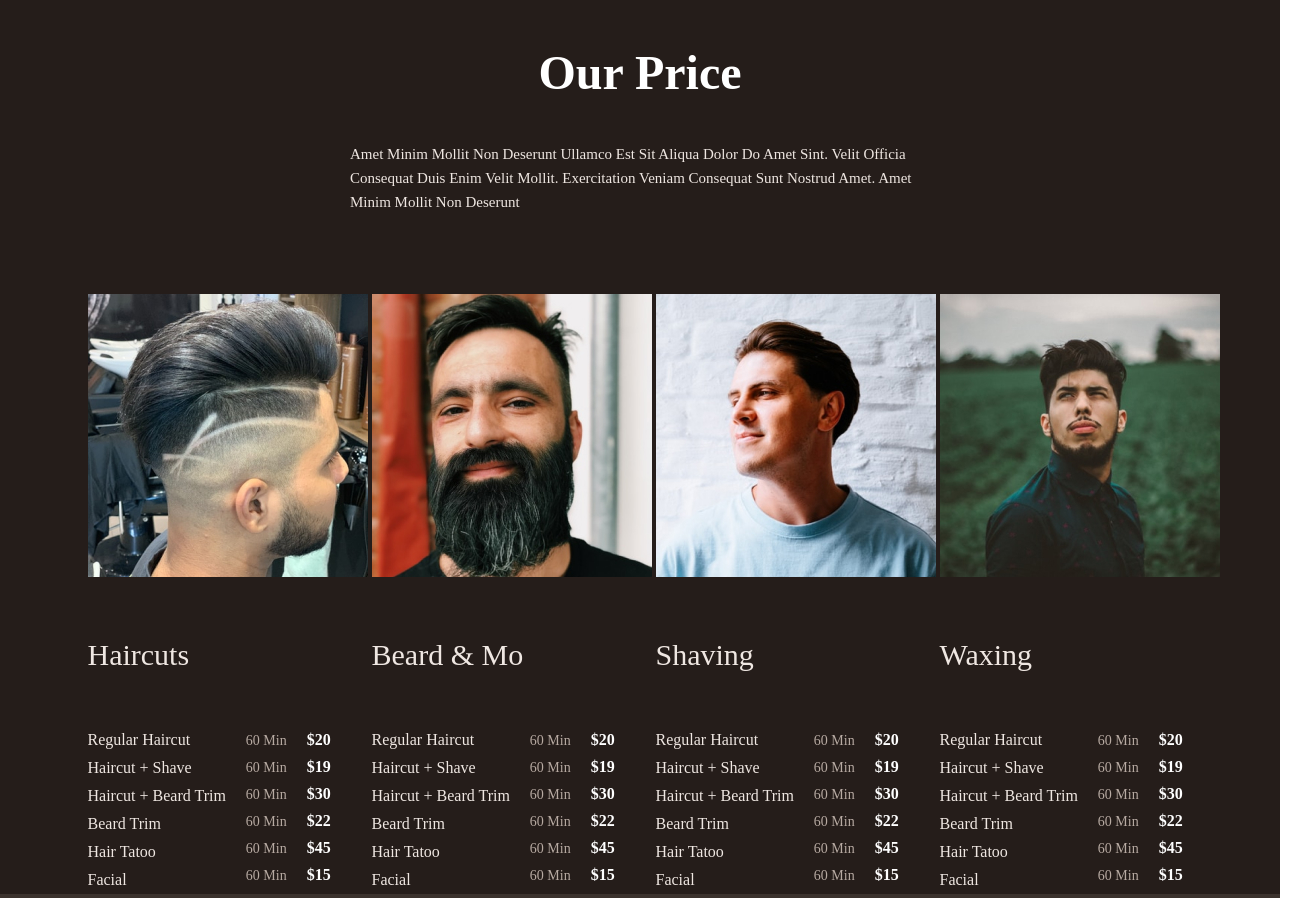
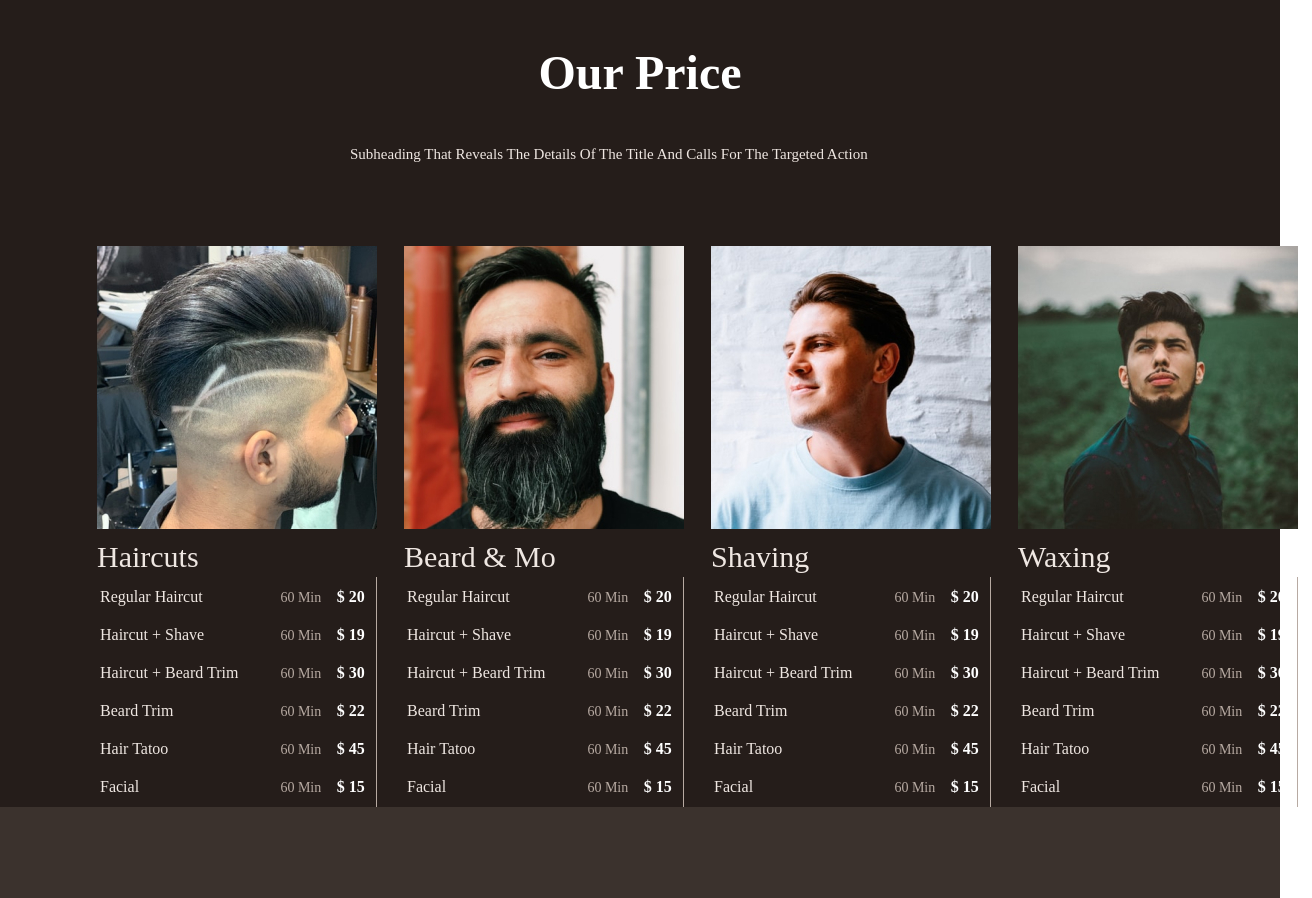
Before and after one commit to yaretsroman/barber-project-webpack, a website built with webpack: page src/index.html in a window 1280 px wide. Shown: the part 3325-4223 px from the top of the page, 1312 px wide, since content can reach past the window. Built offline with nearby package versions, Linux system fonts and the light colour scheme; a web font is replaced by a local one.

Commit message:
fixed service table

```diff
--- a/package.json
+++ b/package.json
@@ -38,6 +38,7 @@
     "@fortawesome/fontawesome-free": "^6.7.1",
     "bootstrap": "^5.3.0",
     "bootstrap-grid": "^3.0.1",
+    "bootstrap-table": "^1.23.5",
     "dotenv-webpack": "^8.0.1",
     "reset.css": "^2.0.2",
     "swiper": "^9.4.1"
--- a/src/components/price/price.scss
+++ b/src/components/price/price.scss
@@ -15,8 +15,41 @@
     display: flex;
 }
 
-.haircut-price {
+.service-table {
     display: flex;
-    justify-content: space-evenly;
-    flex-wrap: wrap;
+    justify-content: space-between;
 }
+
+.table {
+    width: 100%;
+    border-right: 1px solid #B7AAA2;
+}
+
+// .table thead tr {
+//     display: flex;
+//     padding-top: 12px;
+//     padding-bottom: 12px;
+// }
+
+.table tbody tr td {
+    padding-top: 4px;
+    padding-bottom: 4px;
+}
+
+.time {
+    font-family: 'FiraSans';
+  font-size: 14px;
+  font-weight: 400;
+  line-height: 25px;
+  text-transform: capitalize;
+  color: map-get($whiteColors, 'white3');
+}
+
+.price {
+    font-family: 'FiraSans';
+  font-size: 16px;
+  font-weight: 700;
+  line-height: 24px;
+  text-transform: capitalize;
+  color: map-get($whiteColors, 'white1');
+}
--- /dev/null
+++ b/src/components/typography/table.scss
@@ -0,0 +1,19 @@
+@import '../../scss/colors.scss';
+
+th {
+    font-family: 'FiraSans';
+   font-size: 30px;
+   font-weight: 500;
+   line-height: 40px;
+   text-transform: capitalize;
+   color: map-get($whiteColors, 'white2');
+}
+
+td {
+    font-family: 'FiraSans';
+   font-size: 16px;
+   font-weight: 400;
+   line-height: 28px;
+   text-transform: capitalize;
+   color: map-get($whiteColors, 'white2');
+}
--- a/src/components/typography/typography.scss
+++ b/src/components/typography/typography.scss
@@ -6,3 +6,4 @@
 @import './paragraph-large.scss';
 @import './span.scss';
 @import './subtitle.scss';
+@import './table.scss';
--- a/src/index.html
+++ b/src/index.html
@@ -3,7 +3,7 @@
   <head>
     <meta charset="UTF-8" />
     <meta name="viewport" content="width=device-width, initial-scale=1.0" />
-    <title>Barber Shop</title>
+    <title>Cool Barber</title>
   </head>
   <body>
     <header class="header">
@@ -293,155 +293,173 @@
             </h2>
 
             <h4 class="h4-subtitle subtitle2">
-              Amet minim mollit non deserunt ullamco est sit aliqua dolor do amet sint.
-              Velit officia consequat duis enim velit mollit.
-              Exercitation veniam consequat sunt nostrud amet. Amet minim mollit non deserunt
+              Subheading that reveals the details of the title and calls for the targeted action
             </h4>
           </div>
         </div>
+
         <div class="container">
-          <div class="haircut-price">
-            <div class="prices-item pt-60">
+          <div class="service-table pt-60">
+            <div class="container">
               <img src="./src/assets/images/price-images/image1.jpg" alt="images1">
-              <h5 class="h5">Haircuts</h5>
-              <div class="services-description">
-                <div class="services">
-                  <div class="haircut">
-                    <span class="span1">Regular Haircut</span><br>
-                   <span class="span1">Haircut + Shave</span><br>
-                   <span class="span1">Haircut + Beard Trim</span><br>
-                   <span class="span1">Beard Trim</span><br>
-                   <span class="span1">Hair Tatoo</span><br>
-                   <span class="span1">Facial</span><br>
-                  </div>
+              <span class="h5">Haircuts</span>
+              <table class="table">
+                <tbody>
+                  <tr>
+                    <td>Regular Haircut</td>
+                    <td class="time">60 min</td>
+                    <td class="price">$ 20</td>
+                  </tr>
+                  <tr>
+                    <td>Haircut + Shave</td>
+                    <td class="time">60 min</td>
+                    <td class="price">$ 19</td>
+                  </tr>
+                  <tr>
+                    <td>Haircut + Beard Trim</td>
+                    <td class="time">60 min</td>
+                    <td class="price">$ 30</td>
+                  </tr>
+                  <tr>
+                    <td>Beard Trim</td>
+                    <td class="time">60 min</td>
+                    <td class="price">$ 22</td>
+                  </tr>
+                  <tr>
+                    <td>Hair Tatoo</td>
+                    <td class="time">60 min</td>
+                    <td class="price">$ 45</td>
+                  </tr>
+                  <tr>
+                    <td>Facial</td>
+                    <td class="time">60 min</td>
+                    <td class="price">$ 15</td>
+                  </tr>
+                </tbody>
+              </table>
+            </div>
 
-                 <div class="time pl-20">
-                   <span class="span3">60 min</span><br>
-                   <span class="span3">60 min</span><br>
-                   <span class="span3">60 min</span><br>
-                   <span class="span3">60 min</span><br>
-                   <span class="span3">60 min</span><br>
-                   <span class="span3">60 min</span><br>
-                 </div>
+            <div class="container">
+              <img src="./src/assets/images/price-images/image2.jpg" alt="images2">
+              <span class="h5">Beard & Mo</span>
+              <table class="table">
+                <tbody>
+                  <tr>
+                    <td>Regular Haircut</td>
+                    <td class="time">60 min</td>
+                    <td class="price">$ 20</td>
+                  </tr>
+                  <tr>
+                    <td>Haircut + Shave</td>
+                    <td class="time">60 min</td>
+                    <td class="price">$ 19</td>
+                  </tr>
+                  <tr>
+                    <td>Haircut + Beard Trim</td>
+                    <td class="time">60 min</td>
+                    <td class="price">$ 30</td>
+                  </tr>
+                  <tr>
+                    <td>Beard Trim</td>
+                    <td class="time">60 min</td>
+                    <td class="price">$ 22</td>
+                  </tr>
+                  <tr>
+                    <td>Hair Tatoo</td>
+                    <td class="time">60 min</td>
+                    <td class="price">$ 45</td>
+                  </tr>
+                  <tr>
+                    <td>Facial</td>
+                    <td class="time">60 min</td>
+                    <td class="price">$ 15</td>
+                  </tr>
+                </tbody>
+              </table>
+            </div>
 
-                 <div class="price pl-20">
-                   <span class="span2">$20</span><br>
-                   <span class="span2">$19</span><br>
-                   <span class="span2">$30</span><br>
-                   <span class="span2">$22</span><br>
-                   <span class="span2">$45</span><br>
-                   <span class="span2">$15</span><br>
-                 </div>
-                </div>
-              </div>
+            <div class="container">
+              <img src="./src/assets/images/price-images/image3.jpg" alt="image3">
+              <span class="h5">Shaving</span>
+              <table class="table">
+                <tbody>
+                  <tr>
+                    <td>Regular Haircut</td>
+                    <td class="time">60 min</td>
+                    <td class="price">$ 20</td>
+                  </tr>
+                  <tr>
+                    <td>Haircut + Shave</td>
+                    <td class="time">60 min</td>
+                    <td class="price">$ 19</td>
+                  </tr>
+                  <tr>
+                    <td>Haircut + Beard Trim</td>
+                    <td class="time">60 min</td>
+                    <td class="price">$ 30</td>
+                  </tr>
+                  <tr>
+                    <td>Beard Trim</td>
+                    <td class="time">60 min</td>
+                    <td class="price">$ 22</td>
+                  </tr>
+                  <tr>
+                    <td>Hair Tatoo</td>
+                    <td class="time">60 min</td>
+                    <td class="price">$ 45</td>
+                  </tr>
+                  <tr>
+                    <td>Facial</td>
+                    <td class="time">60 min</td>
+                    <td class="price">$ 15</td>
+                  </tr>
+                </tbody>
+              </table>
             </div>
-            <div class="prices-item pt-60">
-              <img src="./src/assets/images/price-images/image2.jpg" alt="images2">
-              <h5 class="h5">Beard & Mo</h5>
-              <div class="services-description">
-                <div class="services">
-                  <div class="haircut">
-                    <span class="span1">Regular Haircut</span><br>
-                   <span class="span1">Haircut + Shave</span><br>
-                   <span class="span1">Haircut + Beard Trim</span><br>
-                   <span class="span1">Beard Trim</span><br>
-                   <span class="span1">Hair Tatoo</span><br>
-                   <span class="span1">Facial</span><br>
-                  </div>
 
-                 <div class="time pl-20">
-                   <span class="span3">60 min</span><br>
-                   <span class="span3">60 min</span><br>
-                   <span class="span3">60 min</span><br>
-                   <span class="span3">60 min</span><br>
-                   <span class="span3">60 min</span><br>
-                   <span class="span3">60 min</span><br>
-                 </div>
-
-                 <div class="price pl-20">
-                   <span class="span2">$20</span><br>
-                   <span class="span2">$19</span><br>
-                   <span class="span2">$30</span><br>
-                   <span class="span2">$22</span><br>
-                   <span class="span2">$45</span><br>
-                   <span class="span2">$15</span><br>
-                 </div>
-                </div>
-              </div>
-            </div>
-            <div class="prices-item pt-60">
-              <img src="./src/assets/images/price-images/image3.jpg" alt="image3">
-              <h5 class="h5">Shaving</h5>
-              <div class="services-description">
-                <div class="services">
-                  <div class="haircut">
-                    <span class="span1">Regular Haircut</span><br>
-                   <span class="span1">Haircut + Shave</span><br>
-                   <span class="span1">Haircut + Beard Trim</span><br>
-                   <span class="span1">Beard Trim</span><br>
-                   <span class="span1">Hair Tatoo</span><br>
-                   <span class="span1">Facial</span><br>
-                  </div>
-
-                 <div class="time pl-20">
-                   <span class="span3">60 min</span><br>
-                   <span class="span3">60 min</span><br>
-                   <span class="span3">60 min</span><br>
-                   <span class="span3">60 min</span><br>
-                   <span class="span3">60 min</span><br>
-                   <span class="span3">60 min</span><br>
-                 </div>
-
-                 <div class="price pl-20">
-                   <span class="span2">$20</span><br>
-                   <span class="span2">$19</span><br>
-                   <span class="span2">$30</span><br>
-                   <span class="span2">$22</span><br>
-                   <span class="span2">$45</span><br>
-                   <span class="span2">$15</span><br>
-                 </div>
-                </div>
-              </div>
-            </div>
-            <div class="prices-item pt-60">
+            <div class="container">
               <img src="./src/assets/images/price-images/image4.jpg" alt="image4">
-              <h5 class="h5">Waxing</h5>
-              <div class="services-description">
-                <div class="services">
-                  <div class="haircut">
-                    <span class="span1">Regular Haircut</span><br>
-                   <span class="span1">Haircut + Shave</span><br>
-                   <span class="span1">Haircut + Beard Trim</span><br>
-                   <span class="span1">Beard Trim</span><br>
-                   <span class="span1">Hair Tatoo</span><br>
-                   <span class="span1">Facial</span><br>
-                  </div>
-
-                 <div class="time pl-20">
-                   <span class="span3">60 min</span><br>
-                   <span class="span3">60 min</span><br>
-                   <span class="span3">60 min</span><br>
-                   <span class="span3">60 min</span><br>
-                   <span class="span3">60 min</span><br>
-                   <span class="span3">60 min</span><br>
-                 </div>
-
-                 <div class="price pl-20">
-                   <span class="span2">$20</span><br>
-                   <span class="span2">$19</span><br>
-                   <span class="span2">$30</span><br>
-                   <span class="span2">$22</span><br>
-                   <span class="span2">$45</span><br>
-                   <span class="span2">$15</span><br>
-                 </div>
-                </div>
-              </div>
+              <span class="h5">Waxing</span>
+              <table class="table">
+                <tbody>
+                  <tr>
+                    <td>Regular Haircut</td>
+                    <td class="time">60 min</td>
+                    <td class="price">$ 20</td>
+                  </tr>
+                  <tr>
+                    <td>Haircut + Shave</td>
+                    <td class="time">60 min</td>
+                    <td class="price">$ 19</td>
+                  </tr>
+                  <tr>
+                    <td>Haircut + Beard Trim</td>
+                    <td class="time">60 min</td>
+                    <td class="price">$ 30</td>
+                  </tr>
+                  <tr>
+                    <td>Beard Trim</td>
+                    <td class="time">60 min</td>
+                    <td class="price">$ 22</td>
+                  </tr>
+                  <tr>
+                    <td>Hair Tatoo</td>
+                    <td class="time">60 min</td>
+                    <td class="price">$ 45</td>
+                  </tr>
+                  <tr>
+                    <td>Facial</td>
+                    <td class="time">60 min</td>
+                    <td class="price">$ 15</td>
+                  </tr>
+                </tbody>
+              </table>
             </div>
           </div>
         </div>
 
       </div>
-     </section>
+    </section>
 
      <section class="consultation pt-100 pb-60">
       <div class="container">
@@ -467,11 +485,12 @@
               <form class="form">
                 <div class="form__input-wrapper">
                   <label for="email-input-id" class="form__label input-text">E-mail</label>
-                  <input id="email-input-id" class="form__input input-text" type="text" />
+                  <input id="email-input-id" class="form__input input-text" type="email" />
                 </div>
+                <button class="btn--small2" type="submit">Book now</button>
               </form>
 
-             <button class="btn--small2">Book now</button>
+
             </div>
             <div class="personal-data pt-60 text-center">
               <input type="checkbox">
```
Also changed, not shown: 1 other file.
